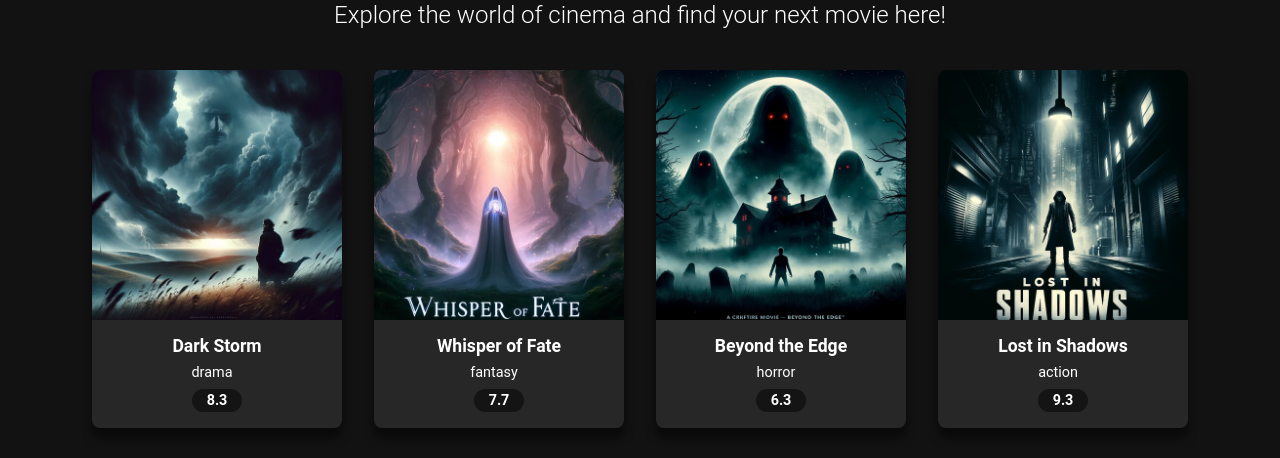
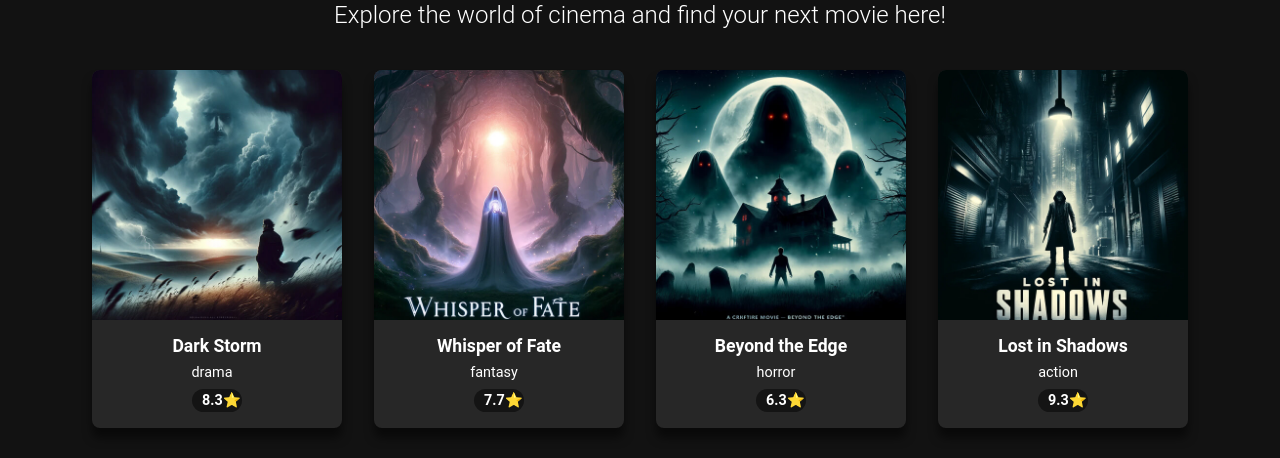
Before and after one commit to vgaikwad106/moviedux, a React (Create React App) app: page / in a window 1280 px wide. Shown: the part 474-932 px from the top of the page. Built offline with nearby package versions, Linux system fonts and the light colour scheme.

Commit message:
Refactored MovieGrid by adding MovieCard component

```diff
--- /dev/null
+++ b/src/components/MovieCard.js
@@ -0,0 +1,17 @@
+import React from "react";
+import "../styles.css";
+
+export default function MovieCard({ movie, key }) {
+  return (
+    <div>
+      <div key={key} className="movie-card">
+        <img src={`images/${movie.image}`} alt={movie.title} />
+        <div className="movie-card-info">
+          <h3 className="movie-card-title">{movie.title}</h3>
+          <p className="movie-card-genre">{movie.genre}</p>
+          <p className="movie-card-rating">{movie.rating}⭐</p>
+        </div>
+      </div>
+    </div>
+  );
+}
--- a/src/components/MoviesGrid.js
+++ b/src/components/MoviesGrid.js
@@ -1,31 +1,21 @@
-import React, {useState, useEffect} from "react";
-import '../styles.css';
+import React, { useState, useEffect } from "react";
+import "../styles.css";
+import MovieCard from "./MovieCard";
 
-export default function MoviesGrid(){
-
+export default function MoviesGrid() {
   const [movies, setMovies] = useState([]);
 
   useEffect(() => {
     fetch("movies.json")
-    .then(response => response.json())
-    .then(data => setMovies(data));
-  }, [])
+      .then((response) => response.json())
+      .then((data) => setMovies(data));
+  }, []);
 
-  return(
+  return (
     <div class="movies-grid">
-      {
-        movies.map(movie => (
-          <div key={movie.id} className="movie-card">
-            <img src={`images/${movie.image}`} alt={movie.title}/>
-            <div className="movie-card-info">
-              <h3 className="movie-card-title">{movie.title}</h3>
-              <p className="movie-card-genre">{movie.genre}</p>
-              <p className="movie-card-rating">{movie.rating}</p>
-            </div>
-          </div>
-        ))
-      }
+      {movies.map((movie) => (
+        <MovieCard movie={movie} key={movie.id}></MovieCard>
+      ))}
     </div>
   );
-
 }
```
